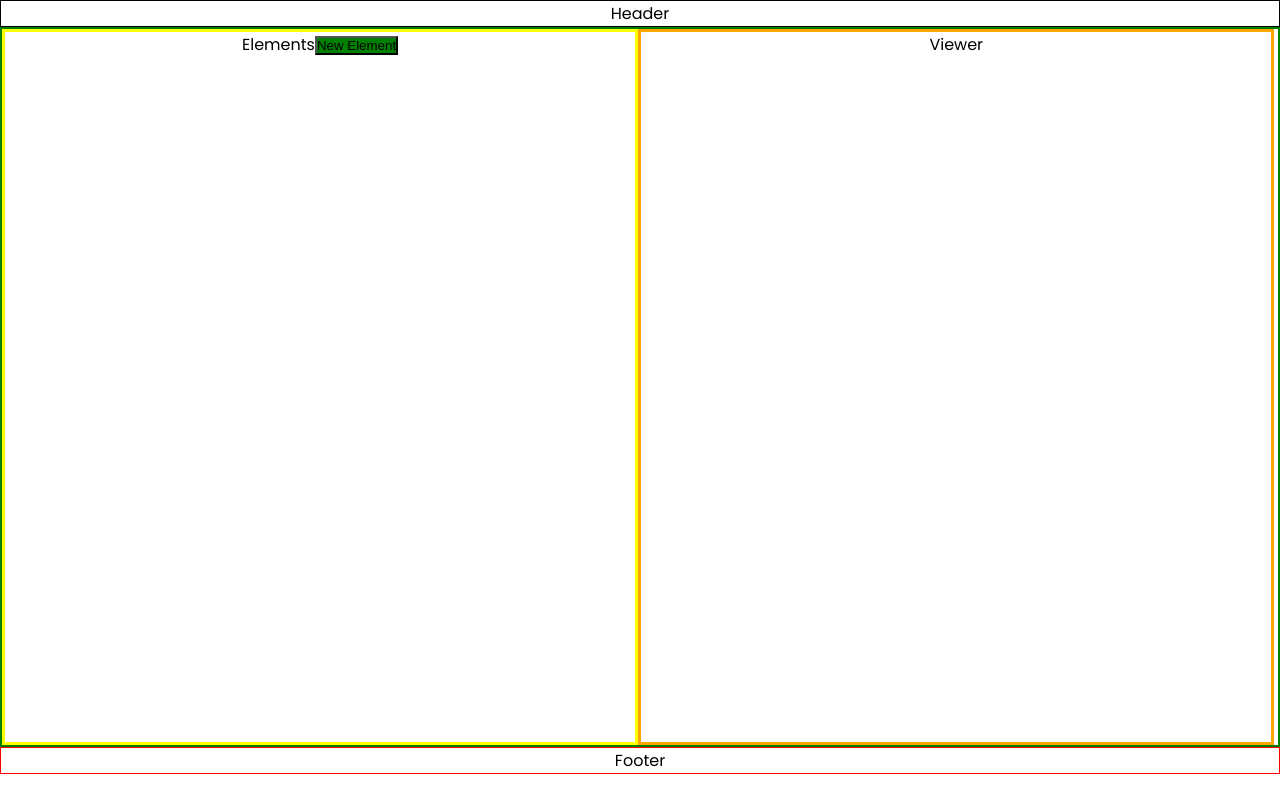
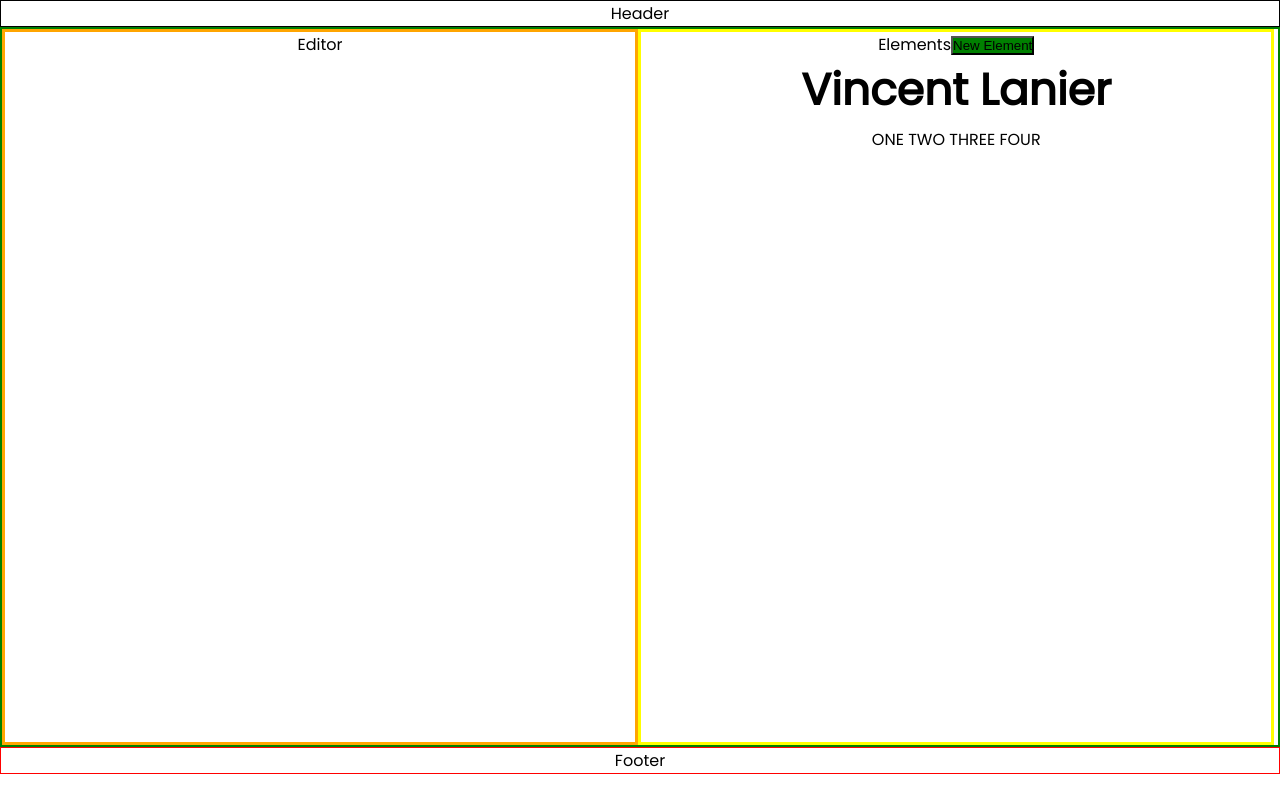
Before and after one commit to vlanier2/resume-builder, a React (Create React App) app: page / in a window 1280 px wide. Built offline with nearby package versions, Linux system fonts and the light colour scheme.

Commit message:
figured out the dynamic tagging

```diff
--- a/src/App.js
+++ b/src/App.js
@@ -1,15 +1,15 @@
 import Footer from "./components/Footer";
 import Header from "./components/Header";
-import Viewer from "./components/Viewer";
-import Elements from "./components/ElementView";
+import Editor from "./components/Editor";
+import ElementView from "./components/ElementView";
 
 function App() {
   return (
     <div className="App">
       <Header title='Header'/>
         <div className='container'>
-            <Elements/>
-            <Viewer/>
+            <Editor/>
+            <ElementView/>
         </div>
       <Footer/>
     </div>
--- /dev/null
+++ b/src/components/Editor.js
@@ -0,0 +1,9 @@
+import React from 'react'
+
+const Editor = () => {
+  return (
+    <div id='editor'>Editor</div>
+  )
+}
+
+export default Editor
--- a/src/components/ElementView.js
+++ b/src/components/ElementView.js
@@ -1,15 +1,18 @@
 import React from 'react'
 import Button from './Button'
+import Elements from './Elements'
 
-const Elements = () => {
+const ElementView = () => {
   return (
     <div id='elementview'>
 
         <span>Elements</span>
         <Button text='New Element' color='green'/>
-
+        <div>
+          <Elements/>
+        </div>
     </div>
   )
 }
 
-export default Elements
+export default ElementView
--- a/src/components/Elements.js
+++ b/src/components/Elements.js
@@ -0,0 +1,30 @@
+import React from 'react'
+import Name from './resumeElements/Name'
+import Name_header from './Name_header'
+
+const elements = [
+    {
+        key : 1,
+        element_type: Name,
+        args : {text: 'Vincent Lanier'}
+    },
+    {
+      key : 2,
+      element_type: Name_header,
+      args : {
+        list_len: 4,
+        list_content: ['ONE', 'TWO', 'THREE', 'FOUR']
+      }
+    }
+
+]
+
+const Elements = () => {
+    return (
+    <>
+      {elements.map( (element) => (<element.element_type args={element.args}/>) )}
+    </>
+  )
+}
+
+export default Elements
--- /dev/null
+++ b/src/components/Name_header.js
@@ -0,0 +1,21 @@
+import React from 'react'
+
+const Name_header = ({args}) => {
+  return (
+    <nav id="name_header" className="centered">
+            <ul className="bullets-list horizontal">
+
+
+                {args.list_content.map( (content) => (
+
+                    <li className="bullets-list-element">
+                    <a href="">{content}</a> <span className="bullet-bar"></span>
+                    </li>
+
+                ))}
+            </ul>
+        </nav>
+    )
+}
+
+export default Name_header
--- a/src/components/Viewer.js
+++ /dev/null
@@ -1,9 +0,0 @@
-import React from 'react'
-
-const Viewer = () => {
-  return (
-    <div id='viewer'>Viewer</div>
-  )
-}
-
-export default Viewer
--- /dev/null
+++ b/src/components/resumeElements/Name.js
@@ -0,0 +1,9 @@
+import React from 'react'
+
+const Name = ({ args }) => {
+  return (
+        <h1 id="name" className="centered bold huge">{args.text}</h1>
+  )
+}
+
+export default Name
--- a/src/index.css
+++ b/src/index.css
@@ -2,6 +2,11 @@
 
 :root {
   --midpoint : 49.7vw;
+  --indent-size-left: 2em;
+  --indent-size-right: 2em;
+  --standard-section-spacing: .5em;
+  --page-break-spacing: .3em;
+  --bullets-list-margin: .3em;
 }
 
 * {
@@ -38,7 +43,7 @@ header {
 }
 /* #endregion */
 
-#viewer {
+#editor {
   border: solid orange 3px;
   width: var(--midpoint);
 }
@@ -47,3 +52,113 @@ footer {
   border: solid red 1px;
   text-align: center;
 }
+ /* JUST COPYING FROM RESUME */
+
+ /* @page {
+    size: letter;
+} */
+
+/* * {
+  box-sizing: border-box;
+  font-family: 'Lora', serif;
+  font-size: 10pt;
+  margin: 0;
+}
+
+body {
+  width: 8.5in;
+  height: 11in;
+  margin: 0;
+  padding: 0;
+} */
+
+a {
+  text-decoration: none;
+  color: black;
+}
+
+#name {}
+
+#name-header {
+  margin-bottom: var(--standard-section-spacing);
+}
+
+.huge {
+  font-size: 2.75em;
+}
+
+.centered {
+  text-align: center;
+}
+
+.italics {
+  font-style: italic;
+}
+
+.bold {
+  font-weight: 700;
+}
+
+.section-category {
+  font-variant: small-caps;
+  font-size: 1.3em;
+}
+
+.page-break {
+  margin-bottom: var(--page-break-spacing);
+  border-radius: 100%;
+}
+
+.title {
+  position: relative;
+}
+
+.company {
+  position: relative;
+}
+
+.company .location {
+  position: absolute;
+  right: var(--indent-size-right);
+}
+
+.title .location {
+  position: absolute;
+  right: var(--indent-size-right);
+}
+
+.title .time-frame {
+  position: absolute;
+  right: var(--indent-size-right);
+}
+
+.company {}
+
+.company .location {}
+
+.bullets-list {
+  margin-top: var(--bullets-list-margin);
+}
+
+.bullets-list.vertical {}
+
+.bullets-list.horizontal {}
+
+.bullets-list.horizontal .bullets-list-element {
+  display: inline;
+}
+
+.bullet {}
+
+.bullet-bar {}
+
+.bullets-list-element {}
+
+#footer {}
+
+.link {}
+
+.resume-section .section-info {
+  margin-left: var(--indent-size-left);
+  margin-bottom: var(--standard-section-spacing);
+}
```
Also changed, not shown: src/resumeElements.js (added).
